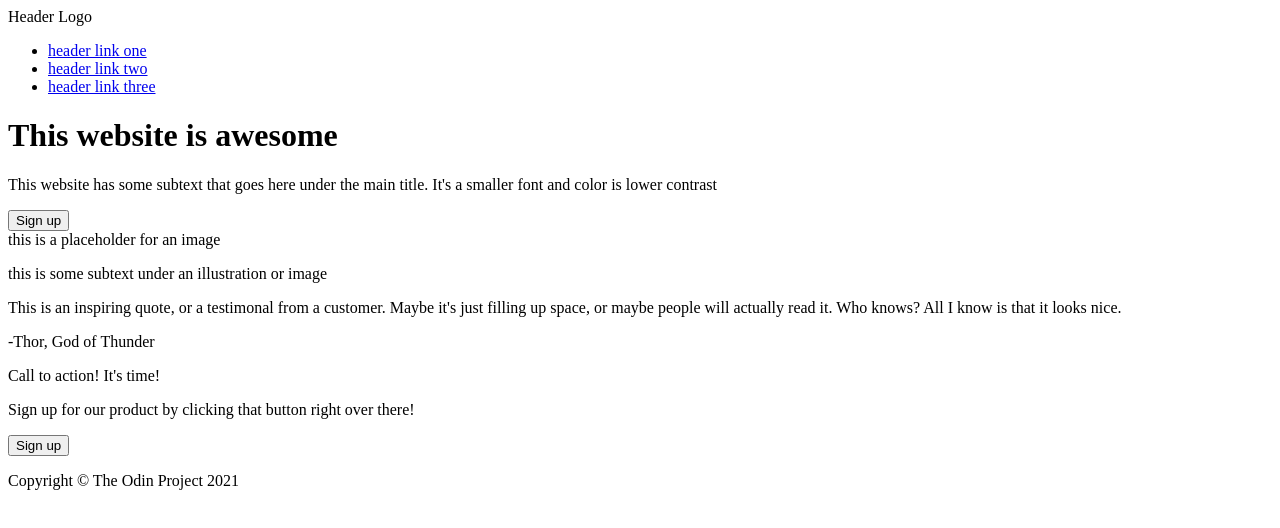
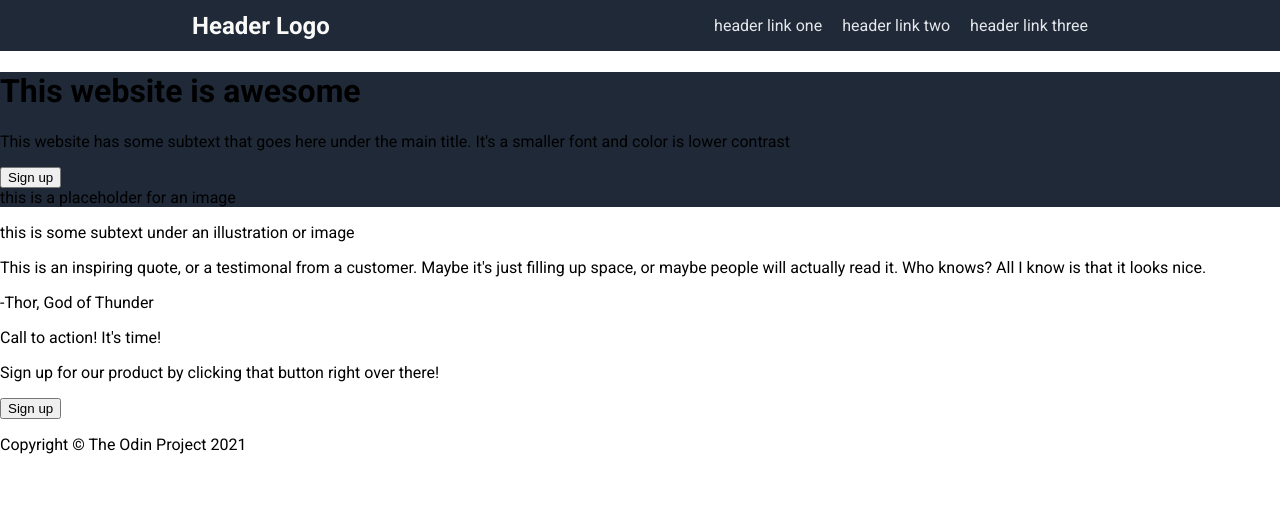
Before and after one commit to MERatio/landing-page, a plain HTML site: page index.html in a window 1280 px wide. Drawn offline with Linux system fonts and the light colour scheme.

Commit message:
Add nav styles

```diff
--- a/index.html
+++ b/index.html
@@ -4,6 +4,13 @@
 		<meta charset="UTF-8" />
 		<meta name="viewport" content="width=device-width, initial-scale=1.0" />
 		<title>Landing Page</title>
+		<link rel="preconnect" href="https://fonts.googleapis.com" />
+		<link rel="preconnect" href="https://fonts.gstatic.com" crossorigin />
+		<link
+			href="https://fonts.googleapis.com/css2?family=Roboto:ital,wght@0,400;0,700;0,900;1,300&display=swap"
+			rel="stylesheet"
+		/>
+		<link rel="stylesheet" href="./style.css" />
 	</head>
 	<body>
 		<nav class="nav">
--- /dev/null
+++ b/style.css
@@ -0,0 +1,43 @@
+html {
+	box-sizing: border-box;
+}
+
+body {
+	margin: 0;
+	font-family: "Roboto", sans-serif;
+}
+
+*,
+*:before,
+*:after {
+	box-sizing: inherit;
+}
+
+.nav,
+.hero {
+	background-color: #1f2937;
+}
+
+.nav {
+	display: flex;
+	justify-content: space-between;
+	align-items: center;
+	padding: 0 15%;
+}
+
+.nav-logo {
+	font-size: 24px;
+	color: #f9faf8;
+	font-weight: 700;
+}
+
+.nav-list {
+	list-style-type: none;
+	display: flex;
+	gap: 20px;
+}
+
+.nav-link {
+	text-decoration: none;
+	color: #e5e7eb;
+}
```
